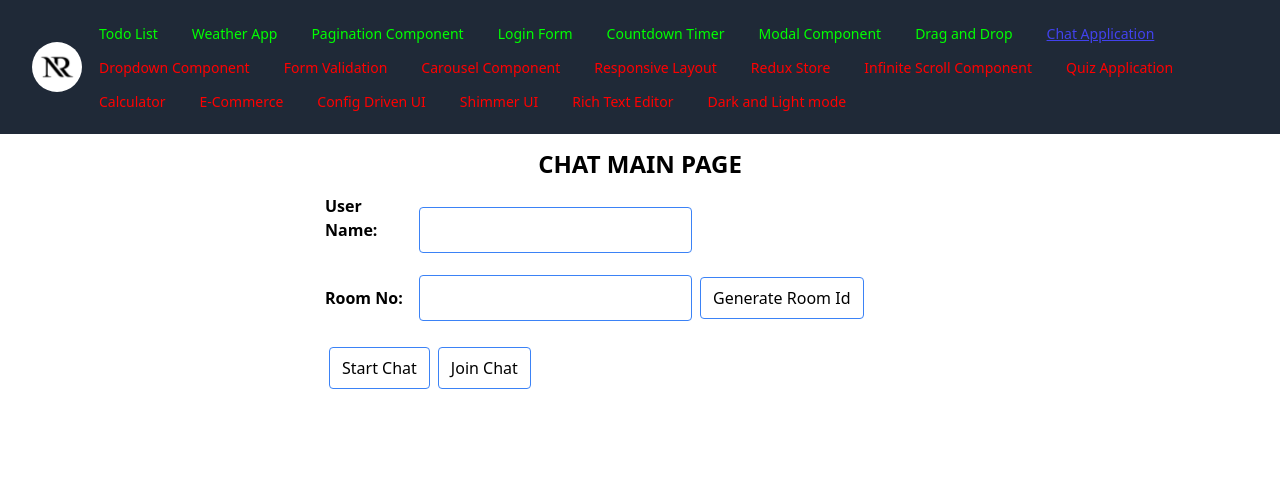
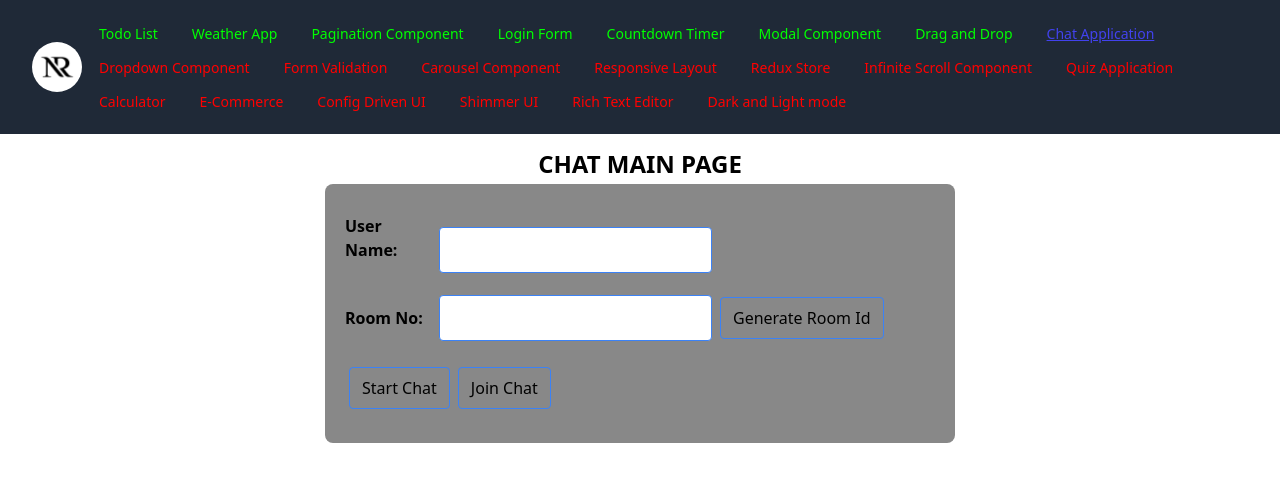
Before and after one commit to nareshb7/react-projects, a React app: page /chat in a window 1280 px wide. Shown: the top 482 px of the page. Built offline with nearby package versions, Linux system fonts and the light colour scheme; no server answers.

Commit message:
login background color added

```diff
--- a/src/projects/chat-application/components/Login.tsx
+++ b/src/projects/chat-application/components/Login.tsx
@@ -65,7 +65,7 @@ const Login = ({ onStart }: ChatLoginProps) => {
     setFormData({ ...formData, roomNo });
   };
   return (
-    <div className="login flex justify-start flex-col w-full md:w-1/2 text-left mx-auto">
+    <div className="login flex justify-start flex-col w-full md:w-1/2 text-left mx-auto bg-gray-888 p-5 rounded-lg">
       <div className="my-2.5 ">
         <label className="w-90 inline-block font-bold">User Name:</label>
         <Input
```
